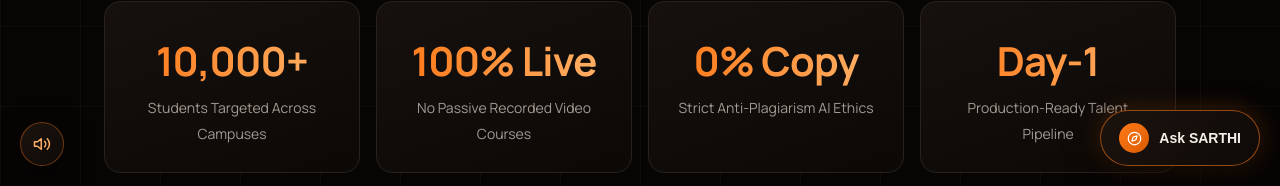
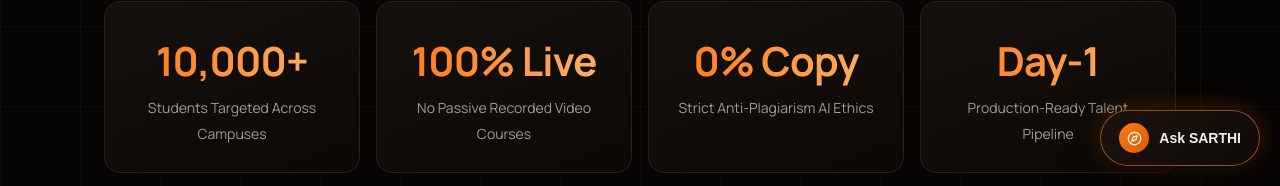
Before and after one commit to anandbhaii/aimvirtue-web, a Next.js app: page / in a window 1280 px wide. Shown: the part 614-800 px from the top of the page. Built offline with nearby package versions, Linux system fonts and the light colour scheme.

Commit message:
Remove UI sounds

```diff
--- a/app/layout.js
+++ b/app/layout.js
@@ -1,7 +1,7 @@
 import './globals.css';
 import { Manrope } from 'next/font/google';
 import SarthiBot from './components/SarthiBot';
-import SoundEffects from './components/SoundEffects';
+// import SoundEffects from './components/SoundEffects';
 
 const font = Manrope({ subsets: ['latin'], display: 'swap' });
 
@@ -45,7 +45,7 @@ export default function RootLayout({ children }) {
     <html lang="en">
       <body className={font.className}>{children}
         <SarthiBot />
-        <SoundEffects />
+        {/* <SoundEffects /> */}
       </body>
     </html>
   );
```
